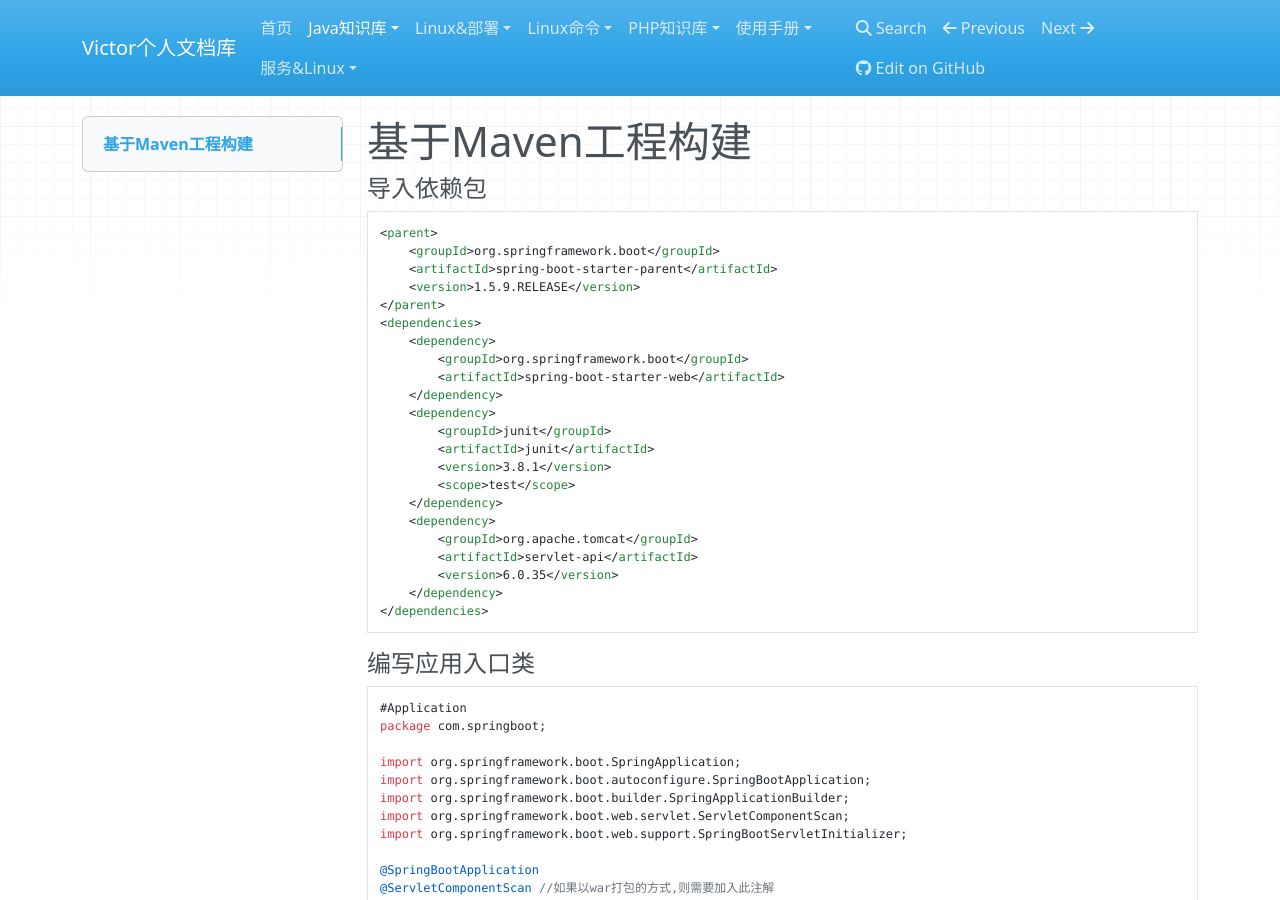
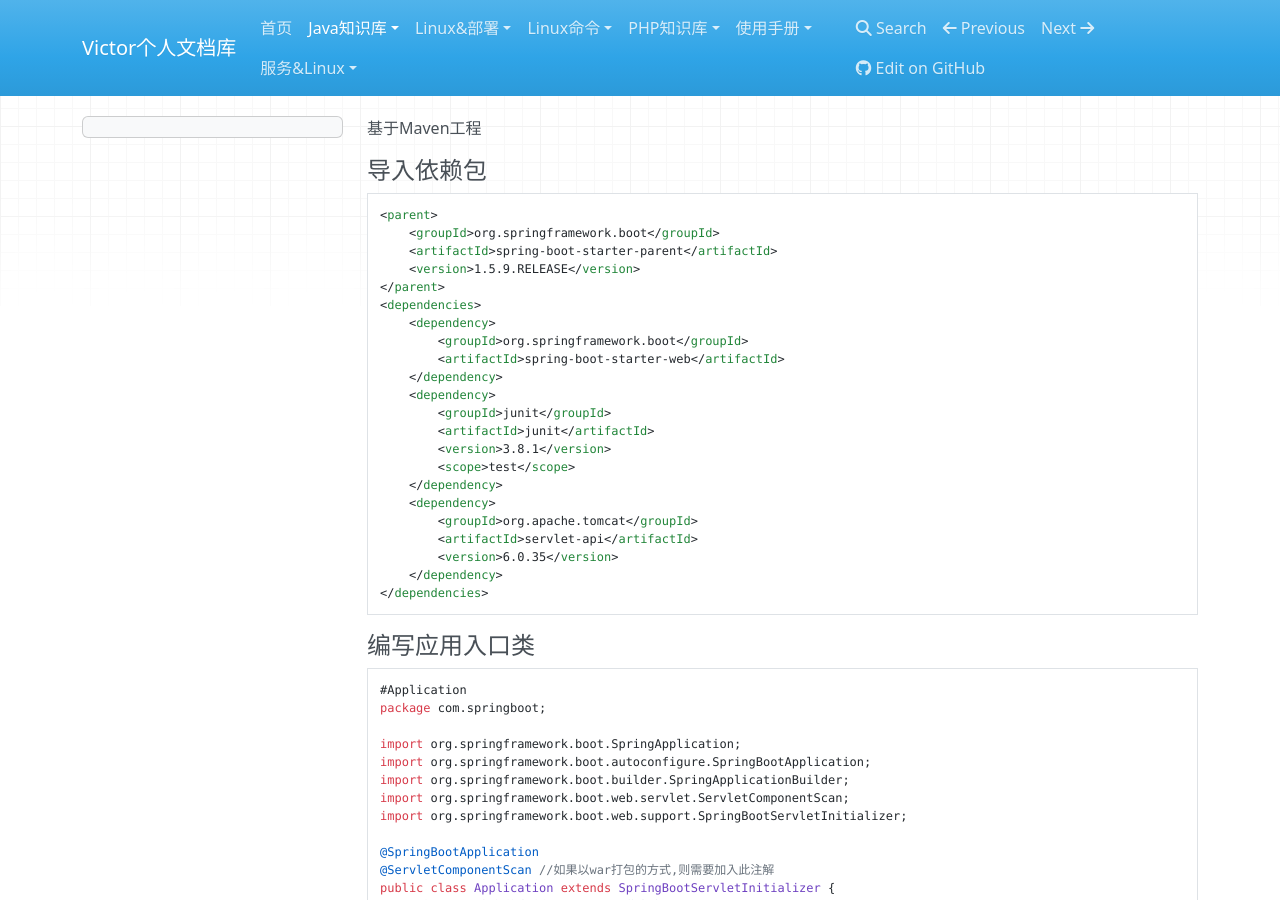
Before and after one commit to victor24680/victorDocs, an MkDocs documentation site: the page built from docs/Java知识库/SpringBoot配置/入门初步搭建方法.md, in a window 1280 px wide and 900 px high. Built offline with MkDocs 1.6.1, drawn with Linux system fonts in a browser that asks for light colours; nearby versions of some CDN libraries.

Commit message:
SpringBoot修改

````diff
--- a/docs/Java知识库/SpringBoot配置/入门初步搭建方法.md
+++ b/docs/Java知识库/SpringBoot配置/入门初步搭建方法.md
@@ -1,5 +1,4 @@
-# 基于Maven工程构建
-
+基于Maven工程
 #### 导入依赖包
 ```xml
 <parent>
````
Also changed, not shown: docs/Java知识库/maven工程坐标使用.md (+2 -0 lines).
